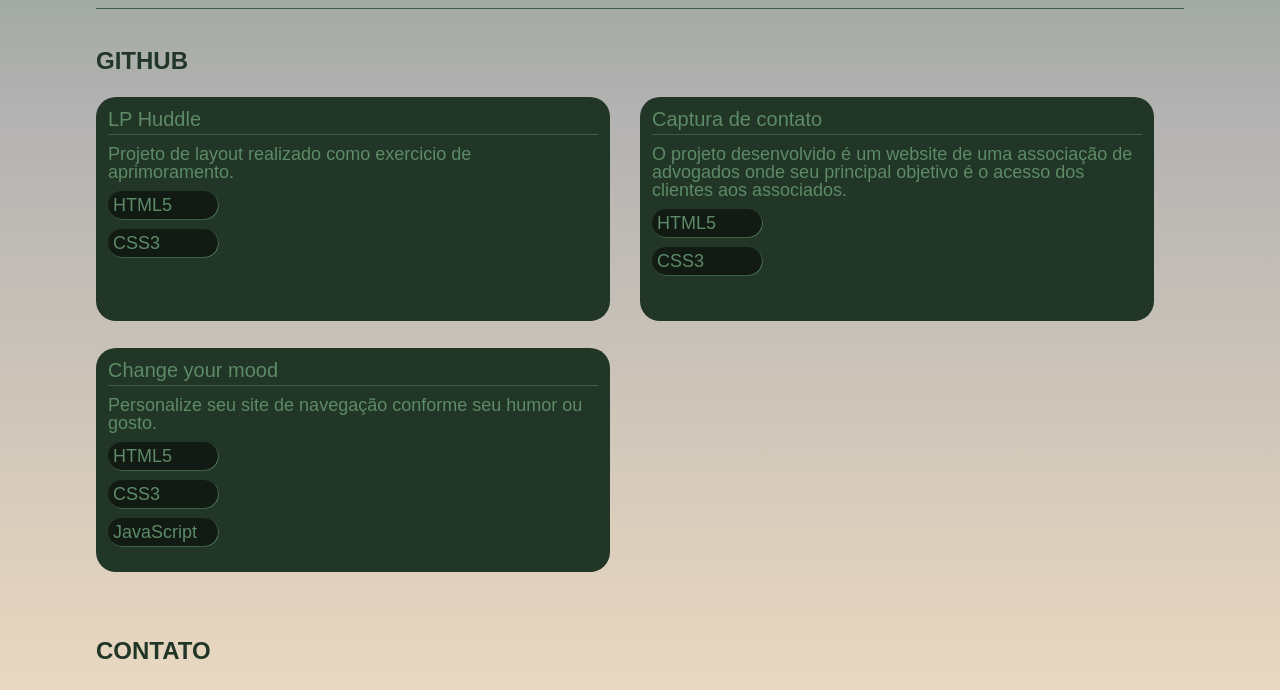
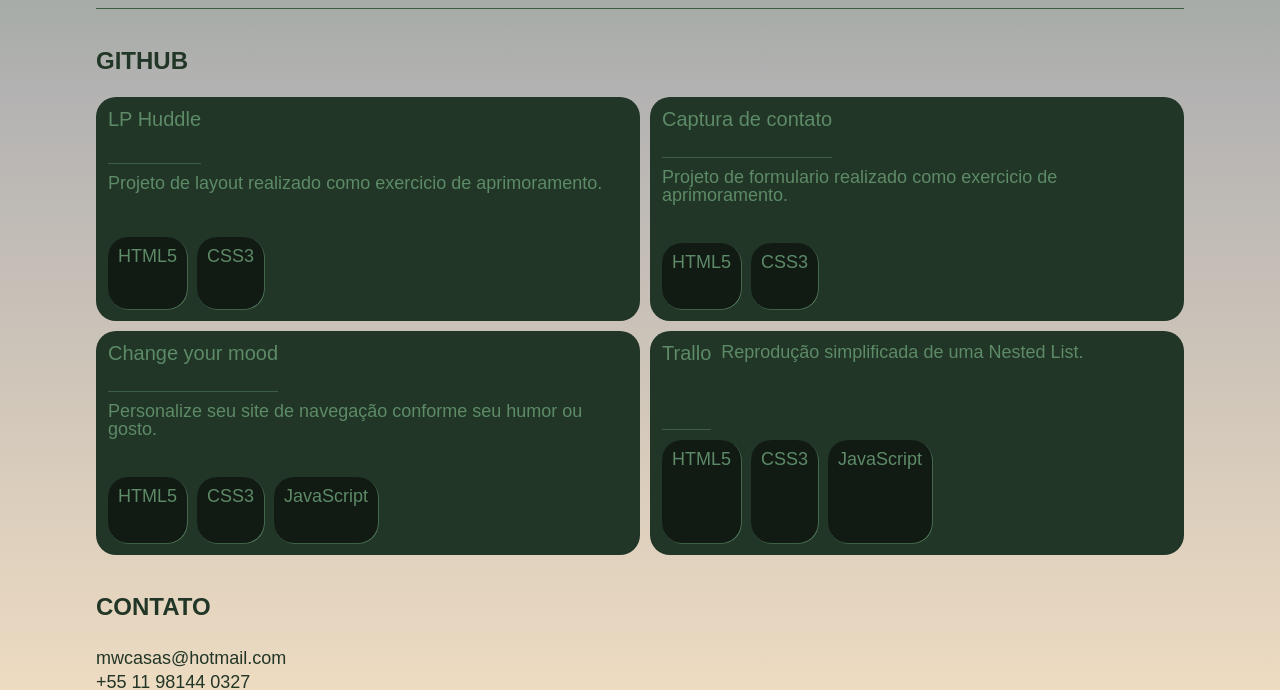
Before and after one commit to marianwiermann/PortfolioMW, a plain HTML site: page index.html in a window 1280 px wide. Shown: the part 572-1262 px from the top of the page. Drawn offline with Linux system fonts and the light colour scheme; a web font is replaced by a local one.

Commit message:
reformulando tag

```diff
--- a/index.html
+++ b/index.html
@@ -116,9 +116,7 @@
           <div>
             <p class="projetos-titulo">Captura de contato</p>
             <p>
-              O projeto desenvolvido é um website de uma associação de advogados
-              onde seu principal objetivo é o acesso dos clientes aos
-              associados.
+              Projeto de formulario realizado como exercicio de aprimoramento.
             </p>
             <p class="tag">HTML5</p>
             <p class="tag">CSS3</p>
@@ -131,6 +129,16 @@
             <p>
               Personalize seu site de navegação conforme seu humor ou gosto.
             </p>
+            <p class="tag">HTML5</p>
+            <p class="tag">CSS3</p>
+            <p class="tag">JavaScript</p>
+          </div></a
+        >
+
+        <a href="https://github.com/marianwiermann/Trallo" target="blank">
+          <div>
+            <p class="projetos-titulo">Trallo</p>
+            <p>Reprodução simplificada de uma Nested List.</p>
             <p class="tag">HTML5</p>
             <p class="tag">CSS3</p>
             <p class="tag">JavaScript</p>
--- a/style.css
+++ b/style.css
@@ -129,52 +129,48 @@ h3 {
 /* ----- GITHUB ----- */
 
 .projetos {
+  display: flex;
+  flex-wrap: wrap;
+  gap: 10px;
+
   display: grid;
   grid-template-columns: 50% auto;
+}
+
+.projetos-titulo{
+  border-bottom:#3d5e45 1px solid;
+  font-size: 20px;
 }
 
 .projetos div {
   color: #5d8a67;
   background-color: #213626;
 
-  width: 90%;
   height: 200px;
   border-radius: 20px;
 
-  margin-bottom: 5%;
   padding: 12px;
 
   display: flex;
-  flex-direction: column;
   flex-wrap: wrap;
   gap: 10px;
-
 }
 
 .tag {
-  display: flex;
-  flex-direction: row;
-
   background-color: #111b14;
   border-radius: 20px;
   box-shadow: .5px .5px 0px .1px #5d8a67;
-  padding: 5px;
-  width: 100px;
+  padding: 10px;
+  text-align: center;
 }
 
 a {
   text-decoration: none;
 }
 
-.projetos-titulo{
-  border-bottom:#3d5e45 1px solid;
-  padding-bottom: 5px;
-  font-size: 20px;
-}
-
-a:hover {
+/* a:hover {
   box-shadow: 1px 1px 0px 2px #5d8a67;
-}
+} */
 
 /* ----- CONTATO ----- */
 .contato p {
```
